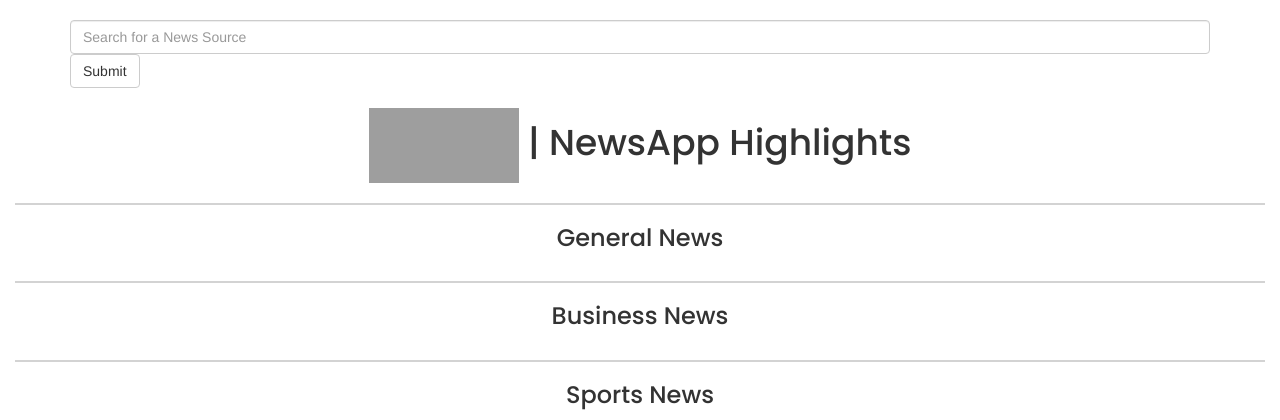
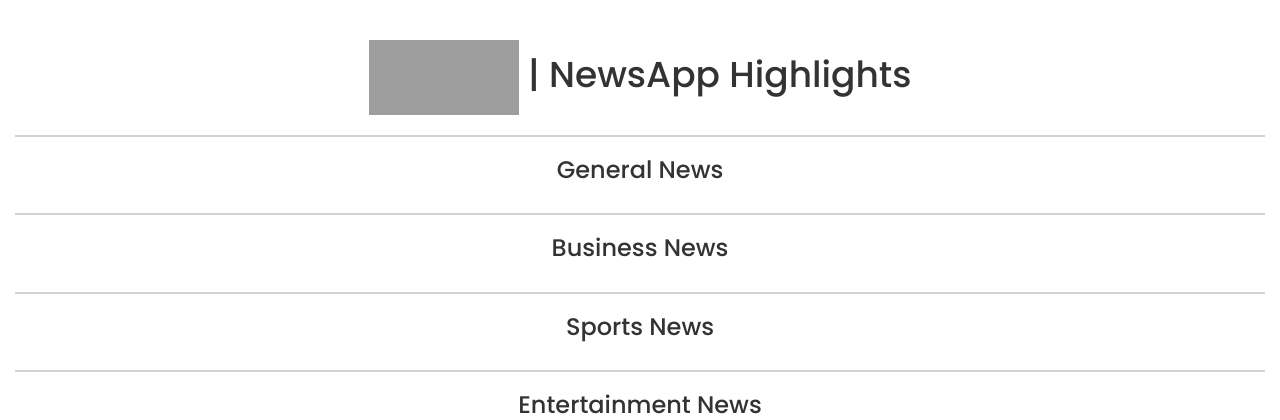
Before and after one commit to Rachelnk/NewsApp, a Python web app: template NewsApp/app/templates/index.html in a window 1280 px wide. Shown: the part 124-544 px from the top of the page. Run offline with Jinja, Linux system fonts and the light colour scheme; the template is opened without the code that fills it, so the values that code supplies are empty; some libraries are stand-ins or nearby versions; grey boxes are pictures that could not be loaded.

Commit message:
Remove search form.

```diff
--- a/NewsApp/app/templates/index.html
+++ b/NewsApp/app/templates/index.html
@@ -25,13 +25,13 @@
         </div>
     </div>
 </div>
-<div class="container">
+<!-- <div class="container">
   <form>
       <input type="text" name="news_query" placeholder="Search for a News Source" class="form-control">
       <input type="submit"  value="Submit" class="btn btn-default">
   </form>
 
-</div>
+</div> -->
 
 <main class="container-fluid">
     <div class="page_name">
```
